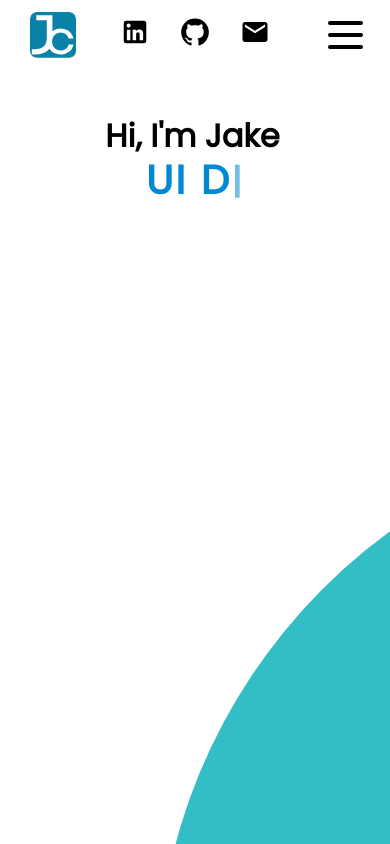
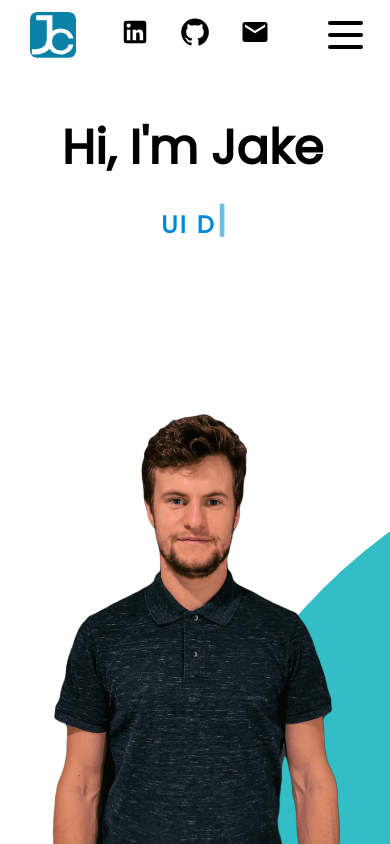
Before and after one commit to jakeclifford/portfolio, a React (Create React App) app: page / in a window 390 px wide. Built offline with nearby package versions, Linux system fonts and the light colour scheme.

Commit message:
change photo

```diff
--- a/src/componants/main/Main.scss
+++ b/src/componants/main/Main.scss
@@ -76,6 +76,8 @@
 
             @media only screen and (max-width: 800px) {
                 width: 100%;
+                margin-top: 20px;
+                font-size: 1.5rem;
             }
         }
 
@@ -91,7 +93,7 @@
             }
 
             @media only screen and (max-width: 400px) {
-                font-size: 2rem;
+                font-size: 3rem;
                 margin-bottom: -10px;
             }
         }
@@ -146,7 +148,7 @@
                 }
 
                 @media only screen and (max-width: 800px) {
-                  display: none
+                  height: 60vh;
               }
             }
         }
```
